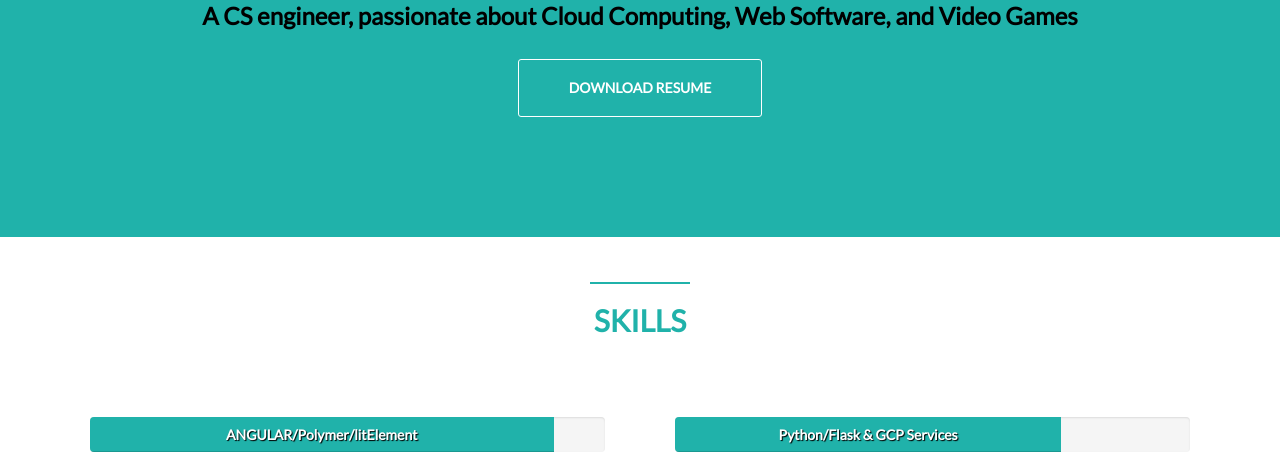
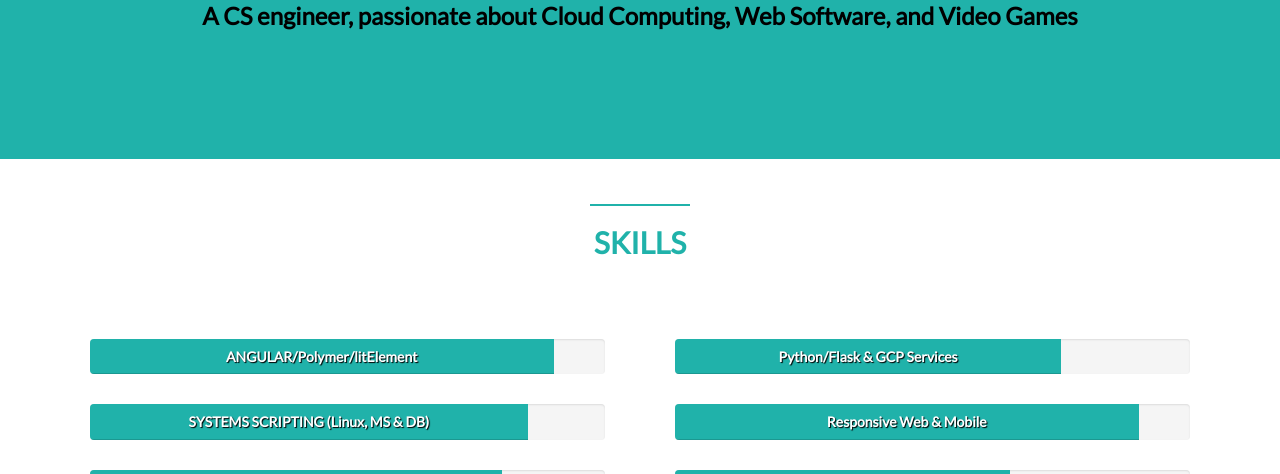
Before and after one commit to ineam/ineam.github.io, a plain HTML site: page index.html in a window 1280 px wide. Shown: the part 626-1100 px from the top of the page. Drawn offline with nearby package versions, Linux system fonts and the light colour scheme.

Commit message:
:fire: remove resume download button

```diff
--- a/index.html
+++ b/index.html
@@ -54,8 +54,6 @@
       <div class="heading">
           <h1>Hello, my name is Amine</h1>
           <h3>A CS engineer, passionate about Cloud Computing, Web Software, and Video Games</h3>
-          <a onclick="alert('Sorry not available yet &#128531;, and gonna be here sooooooon!!! &#128579;')"
-             class="button1">Download Resume</a>
       </div>
   </section>
 
```
